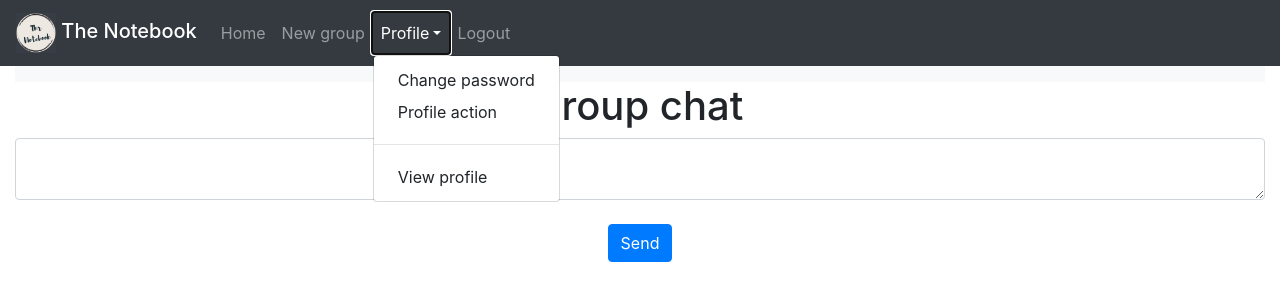
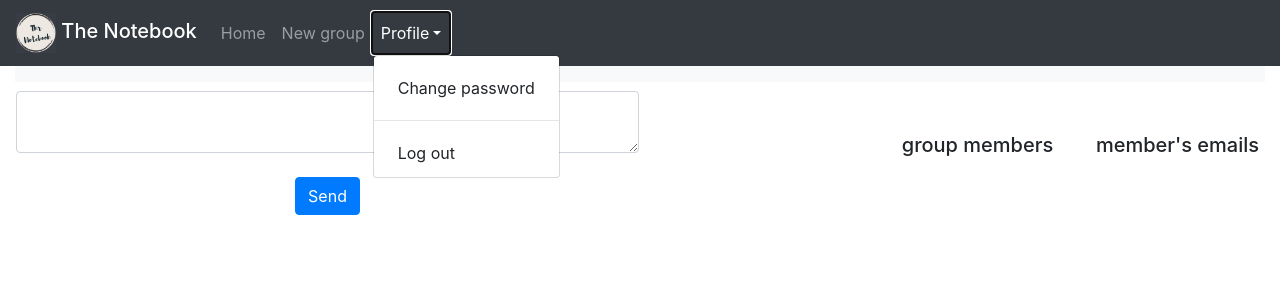
Before and after one commit to shomal0/website, a Python web app: template website/templates/group.html in a window 1280 px wide, after a click on "Profile". Shown: the top 301 px of the page. Run offline with Jinja, Linux system fonts and the light colour scheme; the template is opened without the code that fills it, so the values that code supplies are empty.

Commit message:
1) change navbar layout 2) change notes to use groupid instead of userid 3) add group navbar 4) add lists of the users in a group

```diff
--- a/website/models.py
+++ b/website/models.py
@@ -8,7 +8,7 @@
     id = db.Column(db.Integer, primary_key=True)
     data = db.Column(db.String(10000))
     date = db.Column(db.DateTime(timezone=True), default=datetime.now())
-    user_id = db.Column(db.Integer, db.ForeignKey('user.id'))
+    group_id = db.Column(db.Integer, db.ForeignKey('group.id'))
 
 
 user_group = db.Table('user_group',
@@ -22,7 +22,6 @@
     email = db.Column(db.String(50), unique=True)
     password = db.Column(db.String(50))
     name = db.Column(db.String(50))
-    notes = db.relationship('Note')
     groups = db.relationship('Group', secondary=user_group, backref='members')
 
     def __repr__(self):
@@ -30,8 +29,9 @@
 
 
 class Group(db.Model):
-    name = db.Column(db.String(50), nullable=False)
     id = db.Column(db.Integer, primary_key=True)
+    name = db.Column(db.String(50))
+    notes = db.relationship('Note')
 
     def __repr__(self):
         return f'<Group: {self.name}>'
--- a/website/templates/base.html
+++ b/website/templates/base.html
@@ -74,44 +74,27 @@
             </li>
                 {% endif %}
 
-                {% if url.path == '/profile' or url.path == '/profile_action' or url.path == '/change_password' %}
+                {% if url.path == '/change_password' %}
             <li class="nav-item dropdown active">
                 <a class="nav-link dropdown-toggle" href="#" role="button" data-toggle="dropdown" aria-expanded="false">Profile</a>
                 <ul class="dropdown-menu">
-                    {% if url.path == '/change_password' %}
+                    <li><a class="dropdown-item disabled">{{ current_user.name }}</a></li>
                     <li><a class="dropdown-item active" href="/change_password">Change password</a></li>
-                    <li><a class="dropdown-item" href="/profile_action">Profile action</a></li>
                     <li><hr class="dropdown divider"></li>
-                    <li><a class="dropdown-item" href="/profile">View profile</a></li>
-                    {% elif url.path == '/profile_action' %}
-                    <li><a class="dropdown-item" href="/change_password">Change password</a></li>
-                    <li><a class="dropdown-item active" href="/profile_action">Profile action</a></li>
-                    <li><hr class="dropdown divider"></li>
-                    <li><a class="dropdown-item" href="/profile">View profile</a></li>
-                    {% elif url.path == '/profile' %}
-                    <li><a class="dropdown-item" href="/change_password">Change password</a></li>
-                    <li><a class="dropdown-item " href="/profile_action">Profile action</a></li>
-                    <li><hr class="dropdown divider"></li>
-                    <li><a class="dropdown-item active" href="/profile">View profile</a></li>
-                    {% else %}
-                        {{ pass }}
-                    {% endif %}
+                    <li><a class="dropdown-item" href="/logout">Log out</a></li>
                 </ul>
             </li>
                 {% else %}
             <li class="nav-item dropdown">
                 <a class="nav-link dropdown-toggle" href="#" role="button" data-toggle="dropdown" aria-expanded="false">Profile</a>
                 <ul class="dropdown-menu">
+                    <li><a class="dropdown-item disabled">{{ current_user.name }}</a></li>
                     <li><a class="dropdown-item" href="/change_password">Change password</a></li>
-                    <li><a class="dropdown-item" href="/profile_action">Profile action</a></li>
                     <li><hr class="dropdown divider"></li>
-                    <li><a class="dropdown-item" href="/profile">View profile</a></li>
+                    <li><a class="dropdown-item" href="/logout">Log out</a></li>
                 </ul>
             </li>
                 {% endif %}
-            <li class="nav-item">
-                <a class="nav-link" href="/logout">Logout</a>
-            </li>
             {% endif %}
         </ul>
     </div>
--- a/website/templates/group.html
+++ b/website/templates/group.html
@@ -13,16 +13,21 @@
         <ul class="navbar-nav mr-auto">
             {% for group in groups %}
             <li class="nav-item">
-                <a class="nav-link" href="group">{{ group.name }}</a>
+                <a class="nav-link" href="group?group_index={{ loop.index - 1 }}">{{ group.name }}</a>
             </li>
             {% endfor %}
         </ul>
     </div>
 </nav>
 
-<h1 align="center">group chat</h1>
+  {% set current_group = groups[request.args["group_index"] | int] %}
+
+<table style="width:100%">
+    <tr>
+        <td style="width:50%">
+            <h1 align="center">{{current_group.name}}</h1>
             <ul class="list-group list-group-flush" id="notes">
-  {% for note in user.notes %}
+              {% for note in current_group.notes %}
               <li class="list-group-item">{{ note.data }}
                 <button type="button" class="close" onClick="deleteNote({{ note.id }})">
                   <span aria-hidden="true">&times;</span>
@@ -39,8 +44,27 @@
                     </div>
                 </div>
             </form>
+        </td>
+        <td width="20%"></td>
+        <td width="14%">
+        <h5 align="center">group members</h5>
+            {% for member in members %}
+            <h6 align="right">{{ member.name }} |</h6>
+            {% endfor %}
+        </td>
+        <td width="2%">
+        <td width="14%" align="left">
+        <h5 align="center">member's emails</h5>
+            {% for member in members %}
+            <h6 align="left">{{ member.email }}</h6>
+            {% endfor %}
+        </td>
+    </tr>
+</table>
+
 
 <script>
+
     if ( window.history.replaceState ) {
         window.history.replaceState( null, null, window.location.href );
     }
--- a/website/templates/home.html
+++ b/website/templates/home.html
@@ -13,7 +13,7 @@
         <ul class="navbar-nav mr-auto">
             {% for group in groups %}
             <li class="nav-item">
-                <a class="nav-link" href="group">{{ group.name }}</a>
+                <a class="nav-link" href="group?group_index={{ loop.index - 1 }}">{{ group.name }}</a>
             </li>
             {% endfor %}
         </ul>
```
Also changed, not shown: website/templates/add_members.html (+10 -5 lines), website/templates/profile.html (deleted, +0 -7 lines), website/templates/profile_action.html (deleted, +0 -7 lines), website/views.py (+28 -31 lines). Lines whose indentation alone changed are shown as unchanged.
